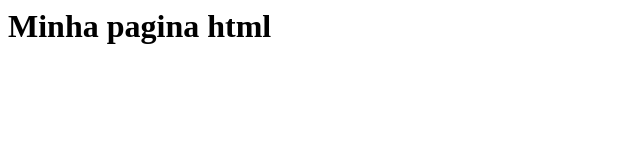
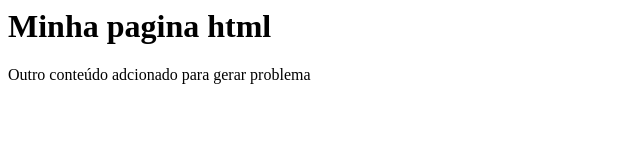
Before and after one commit to StacyLR/gama-no-github, a plain HTML site: page index.html in a window 1280 px wide. Shown: the whole page, without its empty margins (0-640 px from the left). Drawn offline with Linux system fonts and the light colour scheme.

Commit message:
outro commit dessa vez em master

```diff
--- a/index.html
+++ b/index.html
@@ -1,5 +1,6 @@
 <html>
 	<body>
 		<h1>Minha pagina html</h1>
+		<p>Outro conteúdo adcionado para gerar problema</p>
 		</body>
 	</html>
```
